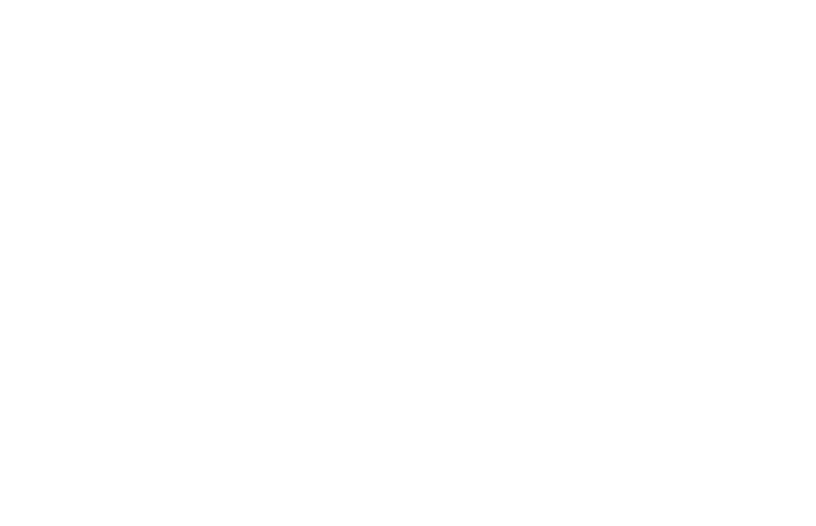
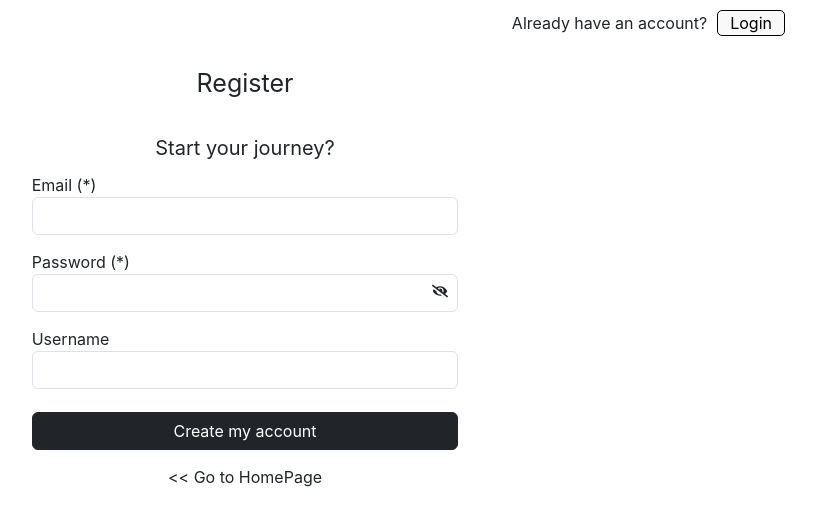
Before and after one commit to alfie-tran/demo-react, a React (Create React App) app: page /register in a window 1280 px wide. Before the commit this address had no page. Shown: the top 526 px of the page, without its empty margins (395-1211 px from the left). Built offline with nearby package versions, Linux system fonts and the light colour scheme.

Commit message:
Chuc nang Register - tao form dang ky nguoi dung

```diff
--- a/src/Layout.js
+++ b/src/Layout.js
@@ -8,6 +8,7 @@
 import DashBoard from './components/Admin/Content/DashBoard';
 import ManageUsers from './components/Admin/Content/ManageUsers';
 import Login from './components/Auth/Login';
+import Register from './components/Auth/Register';
 import { ToastContainer } from 'react-toastify';
 import 'react-toastify/ReactToastify.min.css';
 const Layout = (props) => {
@@ -23,6 +24,7 @@
 					<Route path="manage-users" element={<ManageUsers />} />
 				</Route>
 				<Route path="/login" element={<Login />}></Route>
+				<Route path="/register" element={<Register />}></Route>
 			</Routes>
 
 			<ToastContainer
--- a/src/components/Auth/Login.js
+++ b/src/components/Auth/Login.js
@@ -3,14 +3,31 @@
 import { useNavigate } from 'react-router-dom'; //useNavigate: hook dieu huong nguoi dung
 import { postLogin } from '../../services/apiService';
 import { toast } from 'react-toastify';
+
 const Login = (props) => {
 	const [email, setEmail] = useState('');
 	const [password, setPassword] = useState('');
 	const navigate = useNavigate();
-
+	//dung regex de validate email
+	const validateEmail = (email) => {
+		return String(email)
+			.toLowerCase()
+			.match(
+				/^(([^<>()[\]\\.,;:\s@"]+(\.[^<>()[\]\\.,;:\s@"]+)*)|.(".+"))@((\[[0-9]{1,3}\.[0-9]{1,3}\.[0-9]{1,3}\.[0-9]{1,3}\])|(([a-zA-Z\-0-9]+\.)+[a-zA-Z]{2,}))$/
+			);
+	};
 	const handleLogin = async () => {
 		// validate
+		const isValidEmail = validateEmail(email);
+		if (!isValidEmail) {
+			toast.error('Invalid Email');
+			return;
+		}
 
+		if (!password) {
+			toast.error('Invalid Password');
+			return;
+		}
 		//submit api
 		let data = await postLogin(email, password);
 		if (data && data.EC === 0) {
@@ -25,7 +42,7 @@
 		<div className="login-container">
 			<div className="header">
 				<span>Don't have an account yet?</span>
-				<button type="button" className="">
+				<button type="button" className="" onClick={() => navigate('/register')}>
 					Sign up
 				</button>
 			</div>
--- a/src/components/Auth/Login.scss
+++ b/src/components/Auth/Login.scss
@@ -31,7 +31,6 @@
 		gap: 15px;
 		button {
 			width: 100%;
-			// margin-top: 10px;
 		}
 		.back {
 			cursor: pointer;
--- /dev/null
+++ b/src/components/Auth/Register.js
@@ -0,0 +1,111 @@
+import './Register.scss';
+import { useNavigate } from 'react-router-dom'; //useNavigate: hook dieu huong nguoi dung
+import { useState } from 'react';
+import { postRegister } from '../../services/apiService';
+import { toast } from 'react-toastify';
+import { FaEye, FaEyeSlash } from 'react-icons/fa';
+
+const Register = (props) => {
+	const [email, setEmail] = useState('');
+	const [password, setPassword] = useState('');
+	const [username, setUsername] = useState('');
+
+	//dung useNavigate de dieu huong nguoi dung sau khi dang ky thanh cong
+	const navigate = useNavigate();
+
+	const [isShowPassword, setIsShowPassword] = useState(false);
+
+	//dung regex de validate email
+	const validateEmail = (email) => {
+		return String(email)
+			.toLowerCase()
+			.match(
+				/^(([^<>()[\]\\.,;:\s@"]+(\.[^<>()[\]\\.,;:\s@"]+)*)|.(".+"))@((\[[0-9]{1,3}\.[0-9]{1,3}\.[0-9]{1,3}\.[0-9]{1,3}\])|(([a-zA-Z\-0-9]+\.)+[a-zA-Z]{2,}))$/
+			);
+	};
+	const handleRegister = async () => {
+		//validate
+		const isValidEmail = validateEmail(email);
+		if (!isValidEmail) {
+			toast.error('Invalid Email');
+			return;
+		}
+		if (!password) {
+			toast.error('Invalid Password');
+			return;
+		}
+		//call apis
+		let data = await postRegister(email, password);
+		// neu tao tai khoan thanh cong, dieu huong nguoi dung ve trang login. neu Ko thi bao loi
+		if (data && data.EC === 0) {
+			toast.success(data.EM);
+			navigate('/login');
+		}
+		if (data && data.EC !== 0) {
+			toast.error(data.EM);
+		}
+	};
+	return (
+		<div className="register-container">
+			<div className="header">
+				<span>Already have an account?</span>
+				<button type="button" className="" onClick={() => navigate('/login')}>
+					Login
+				</button>
+			</div>
+			<div className="title col-4 mx-auto">Register</div>
+			<div className="Welcome col-4 mx-auto">Start your journey?</div>
+			<div className="content-form col-4 mx-auto">
+				<div className="form-group ">
+					<label>Email (*)</label>
+					<input
+						type={'email'}
+						className="form-control"
+						value={email}
+						required
+						onChange={(event) => setEmail(event.target.value)}
+					/>
+				</div>
+				<div className="form-group password-group">
+					<label>Password (*)</label>
+					<input
+						type={isShowPassword ? 'text' : 'password'}
+						className="form-control"
+						value={password}
+						required
+						onChange={(event) => setPassword(event.target.value)}
+					/>
+
+					{isShowPassword ? (
+						<span className="icon-eye" onClick={() => setIsShowPassword(false)}>
+							<FaEye />
+						</span>
+					) : (
+						<span className="icon-eye" onClick={() => setIsShowPassword(true)}>
+							<FaEyeSlash />
+						</span>
+					)}
+				</div>
+				<div className="form-group ">
+					<label>Username</label>
+					<input
+						type={'text'}
+						className="form-control"
+						value={username}
+						onChange={(event) => setUsername(event.target.value)}
+					/>
+				</div>
+				<div className="">
+					<button type="button" className="btn btn-dark mt-2" onClick={() => handleRegister()}>
+						Create my account
+					</button>
+				</div>
+				<div className="text-center" onClick={() => navigate('/')}>
+					<span className="back"> &#60;&#60; Go to HomePage</span>
+				</div>
+			</div>
+		</div>
+	);
+};
+
+export default Register;
--- /dev/null
+++ b/src/components/Auth/Register.scss
@@ -0,0 +1,52 @@
+.register-container {
+	.header {
+		text-align: right;
+		padding: 10px 100px 0 10px;
+		height: 45px;
+		button {
+			border-radius: 5px;
+			margin-left: 10px;
+			padding: 0 12px;
+			border: 1px solid;
+			background-color: #f9f9f9;
+			&:hover {
+				background-color: white;
+			}
+		}
+	}
+
+	.title {
+		text-align: center;
+		font-size: 25px;
+		padding: 20px 0;
+	}
+	.Welcome {
+		text-align: center;
+		font-size: 20px;
+		padding: 10px 0;
+	}
+	.content-form {
+		display: flex;
+		flex-direction: column;
+		gap: 15px;
+
+		.password-group {
+			position: relative;
+
+			.icon-eye {
+				position: absolute;
+				right: 10px;
+				bottom: 10px;
+				cursor: pointer;
+			}
+		}
+
+		button {
+			width: 100%;
+		}
+
+		.back {
+			cursor: pointer;
+		}
+	}
+}
--- a/src/components/Header/Header.js
+++ b/src/components/Header/Header.js
@@ -9,6 +9,11 @@
 	const handleLogin = () => {
 		// alert('me');
 		navigate('/login');
+	};
+
+	const handleRegister = () => {
+		// alert('me');
+		navigate('/register');
 	};
 	return (
 		<Navbar expand="lg" bg="light">
@@ -33,7 +38,9 @@
 						<button className="btn-login" onClick={() => handleLogin()}>
 							Log in
 						</button>
-						<button className="btn-signup">Sign up</button>
+						<button className="btn-signup" onClick={() => handleRegister()}>
+							Sign up
+						</button>
 						{/* <NavDropdown title="Settings" id="basic-nav-dropdown">
 								<NavDropdown.Item>Log in</NavDropdown.Item>
 								<NavDropdown.Item>Log out</NavDropdown.Item>
--- a/src/services/apiService.js
+++ b/src/services/apiService.js
@@ -45,6 +45,20 @@
 const postLogin = (email, password) => {
 	return axios.post('api/v1/login', { email, password });
 };
+
+const postRegister = (email, password) => {
+	return axios.post('api/v1/register', { email, password });
+};
+
 // export default postCreateNewUser; La cach goi thong thuong
 //minh muon export ra nhieu bien de sau nay dung Them/ Xoa/ Sua
-export { postCreateNewUser, getAllUsers, putUpdateUser, getViewUser, deleteUser, getUserWithPaginate, postLogin };
+export {
+	postRegister,
+	postCreateNewUser,
+	getAllUsers,
+	putUpdateUser,
+	getViewUser,
+	deleteUser,
+	getUserWithPaginate,
+	postLogin,
+};
```
